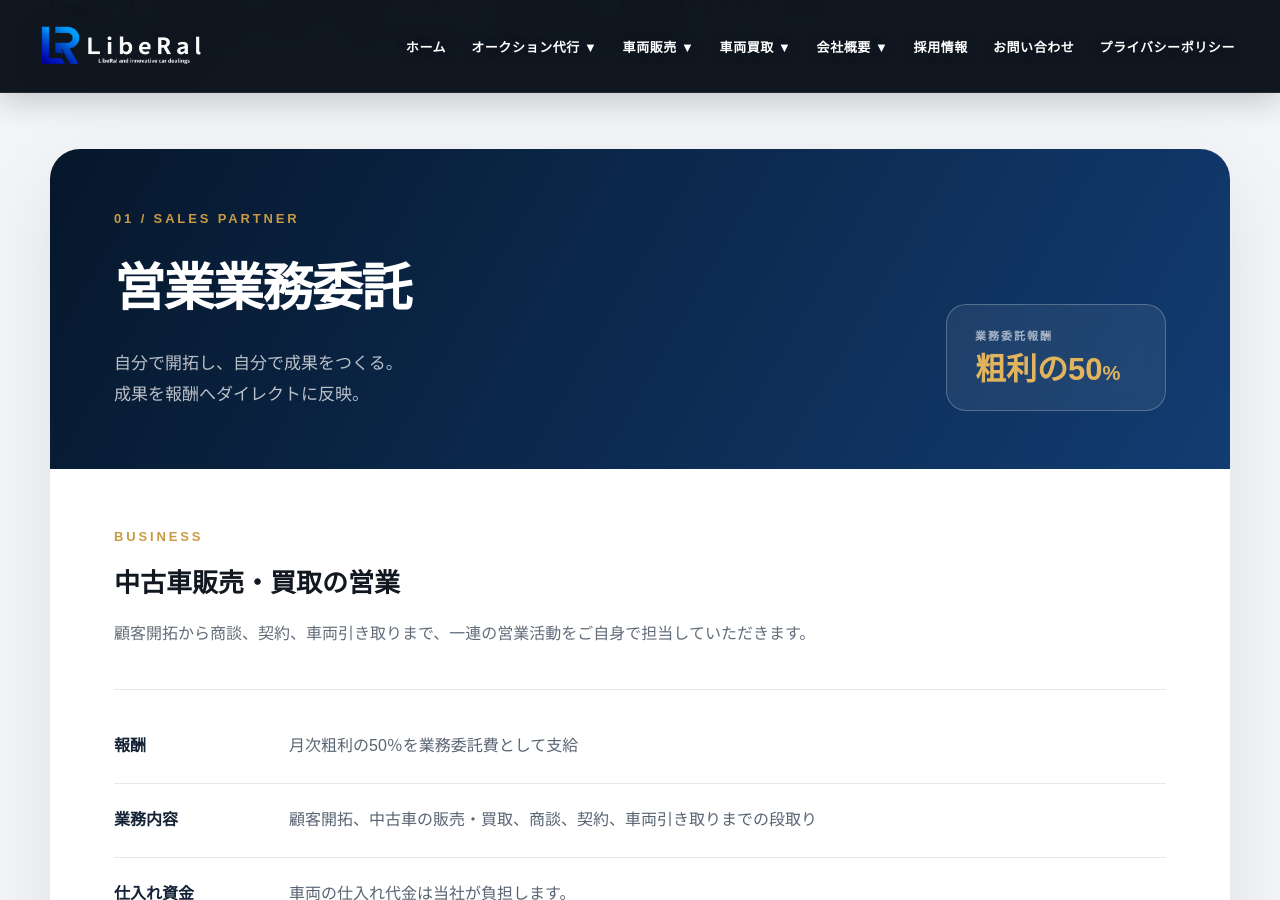
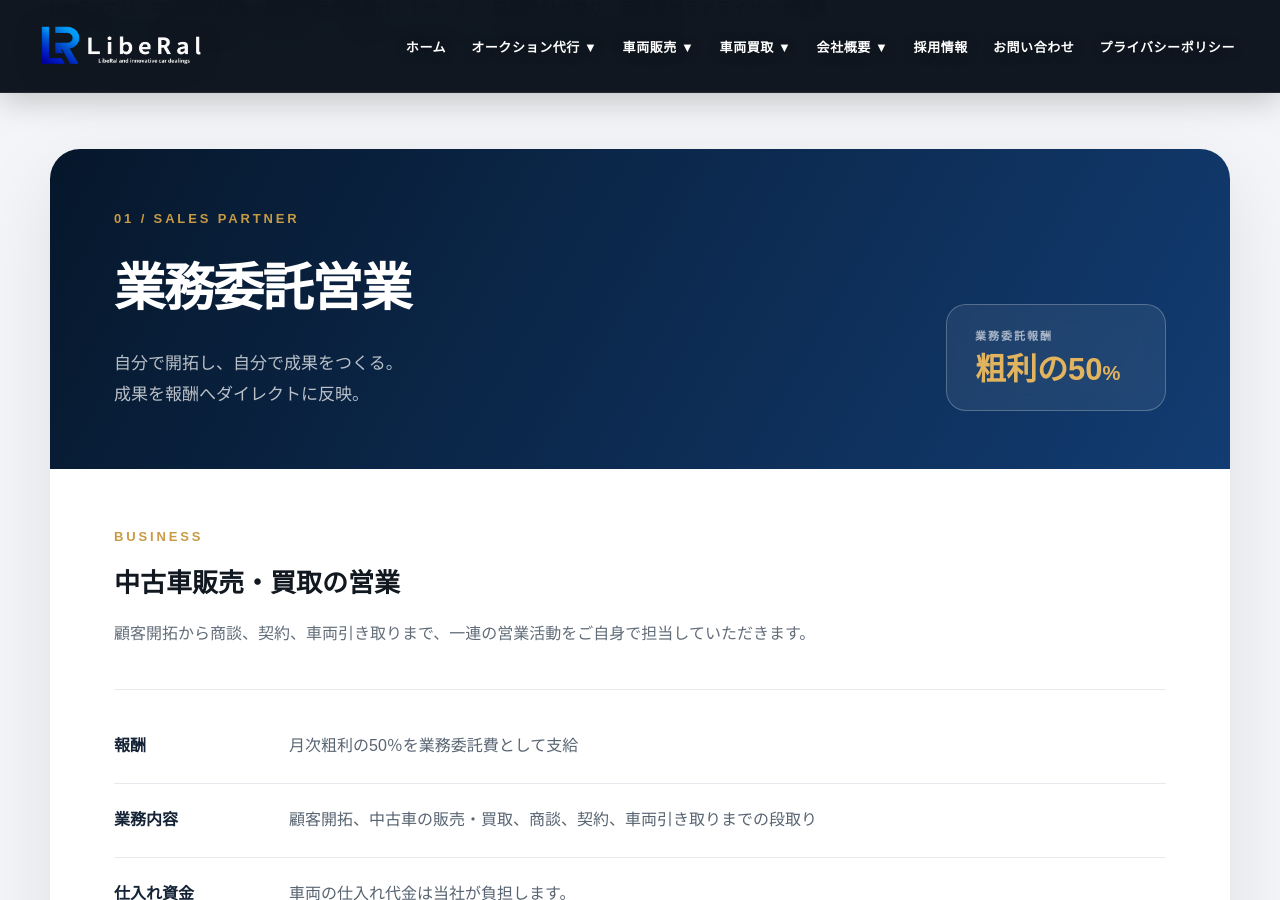
Before and after one commit to liberal0321/LibeRal., a Jekyll site: the page built from recruit.html, in a window 1280 px wide and 900 px high, scrolled down 898 px. Built offline with Jekyll 4.4.1, drawn with Linux system fonts in a browser that asks for light colours.

```diff
--- a/recruit.html
+++ b/recruit.html
@@ -46,7 +46,7 @@ copyright_years: "2025-2026"
         <div class="job-card-head">
           <div>
             <span class="job-number">01 / SALES PARTNER</span>
-            <h2>営業業務委託</h2>
+            <h2>業務委託営業</h2>
             <p class="job-lead">自分で開拓し、自分で成果をつくる。<br>成果を報酬へダイレクトに反映。</p>
           </div>
           <div class="reward-badge">
```
